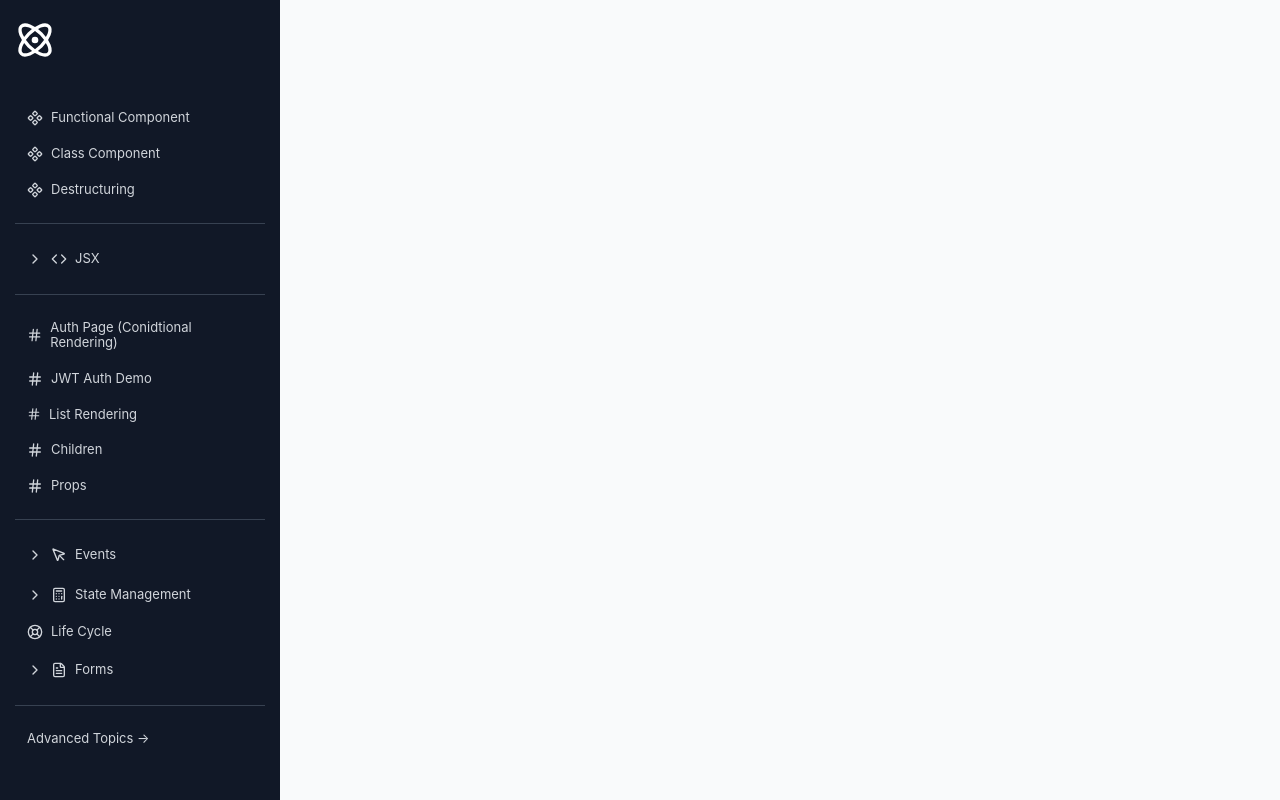
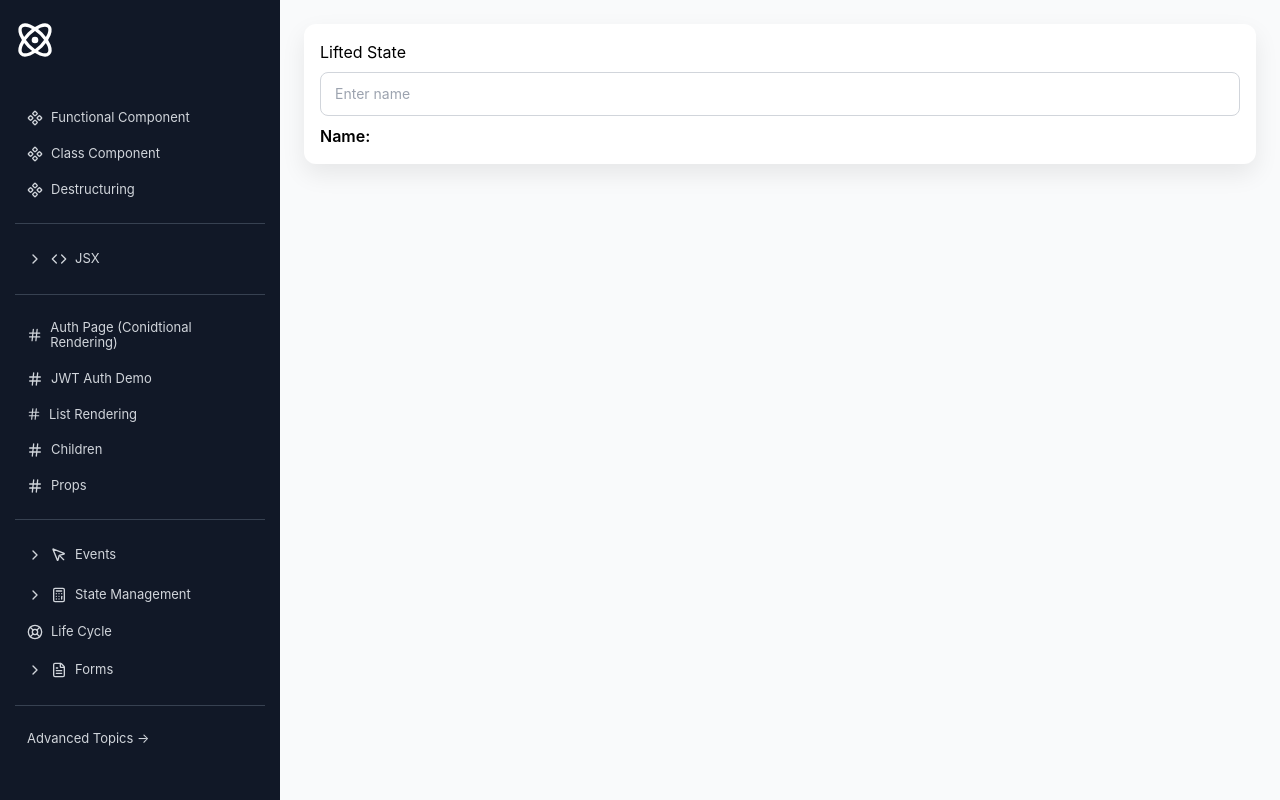
Before and after one commit to mahapatra079/my-app, a React (Create React App) app: page /state/lifted-state in a window 1280 px wide. Built offline with nearby package versions, Linux system fonts and the light colour scheme.

Commit message:
Lifted State

```diff
--- a/src/App.js
+++ b/src/App.js
@@ -24,6 +24,7 @@ import {UseMemoExample} from "./components/hooks/Memoization/Memo/UseMemoExample
 import {ReactMemo} from "./components/hooks/Memoization/ReactMemo/ReactMemo";
 import UseCallbackExample from "./components/hooks/Memoization/UseCallbackMemo/UseCallbackExample";
 import UseContext from "./components/hooks/Context/UseContext";
+import ParentLiftedState from "./components/LiftedState/ParentLiftedState";
 import Calculator from "./components/state-management/features/Calculator";
 import TabSelection from "./components/state-management/features/TabSelection";
 import TablesListUsers from "./components/state-management/features/TablesListUsers";
@@ -174,6 +175,9 @@ export default function App() {
                       </Link>
                       <Link to="/state/users">
                         <Hash size={14} /> Users Table
+                      </Link>
+                      <Link to="/state/lifted-state">
+                        <Hash size={14} /> Lifted State
                       </Link>
                     </div>
                   )}
@@ -421,6 +425,7 @@ export default function App() {
             <Route path="/state/calculator" element={<Calculator />} />
             <Route path="/state/tabs" element={<TabSelection />} />
             <Route path="/state/users" element={<TablesListUsers />} />
+            <Route path="/state/lifted-state" element={<ParentLiftedState />} />
 
             <Route path="/life-cycle" element={<LifeCycle />} />
             <Route path="/hoc" element={<HOC />} />
--- /dev/null
+++ b/src/components/LiftedState/ChildA.js
@@ -0,0 +1,14 @@
+
+function ChildA(props) {
+  return (
+    <input
+      type="text"
+      value={props.name}
+      onChange={(e) => props.setName(e.target.value)}
+      placeholder="Enter name"
+      className="form-control"
+    />
+  );
+}
+
+export default ChildA;
--- /dev/null
+++ b/src/components/LiftedState/ChildB.js
@@ -0,0 +1,8 @@
+function ChildB(props) {
+
+  return (
+     <h2 className="font-semibold mt-2">Name: {props.name}</h2>
+  );
+}
+
+export default ChildB;
--- /dev/null
+++ b/src/components/LiftedState/ParentLiftedState.js
@@ -0,0 +1,17 @@
+import { useState } from "react";
+import ChildA from "./ChildA";
+import ChildB from "./ChildB";
+
+function ParentLiftedState() {
+  const [name, setName] = useState("");
+    return (
+        <>
+            <div className="card">
+                <h1 className="font-SemiBold mb-2">Lifted State</h1>
+                <ChildA name={name} setName={setName} />
+                <ChildB name={name} />
+            </div>
+        </>
+    );
+}
+export default ParentLiftedState;
```
